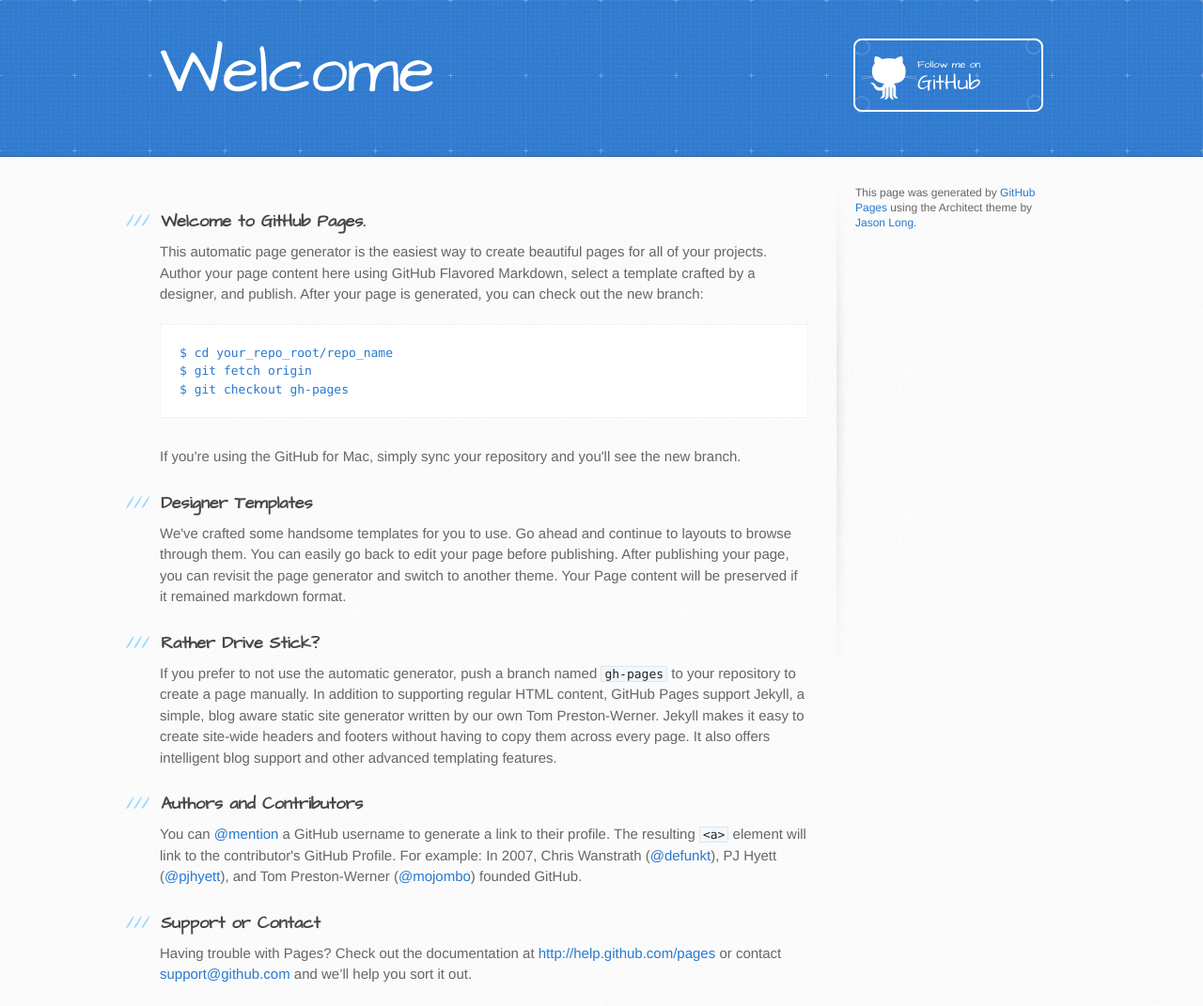
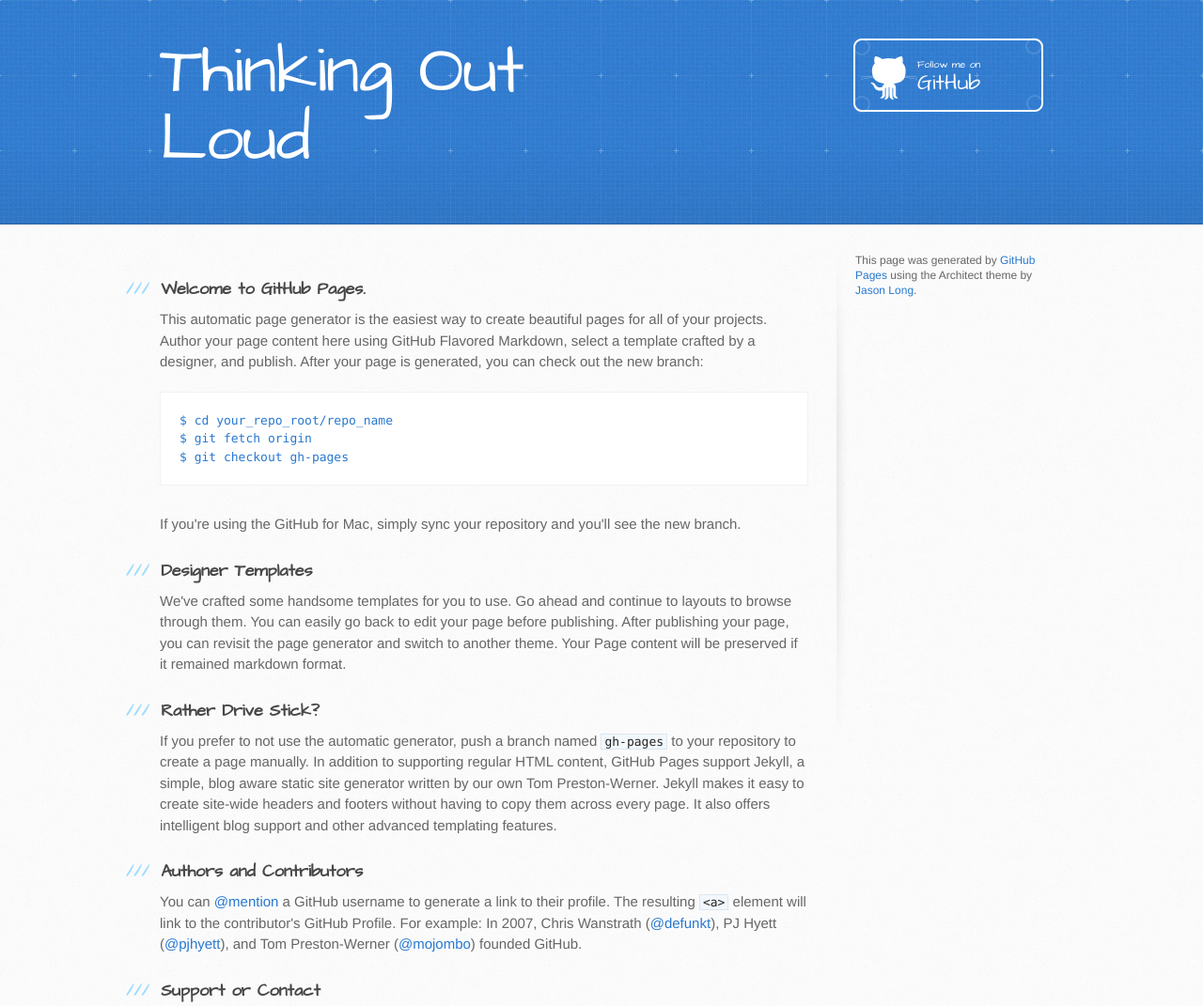
Before and after one commit to noct15/noct15.github.io, a plain HTML site: page index.html in a window 1280 px wide. Shown: the top 1071 px of the page at 94% size. Drawn offline with Linux system fonts and the light colour scheme.

Commit message:
Update index.html

```diff
--- a/index.html
+++ b/index.html
@@ -13,13 +13,13 @@
     <script src="//html5shiv.googlecode.com/svn/trunk/html5.js"></script>
     <![endif]-->
 
-    <title>Welcome by johnny723</title>
+    <title>Thinking Out Loud</title>
   </head>
 
   <body>
     <header>
       <div class="inner">
-        <h1>Welcome</h1>
+        <h1>Thinking Out Loud</h1>
         <h2></h2>
         <a href="https://github.com/johnny723" class="button"><small>Follow me on</small>GitHub</a>
       </div>
```
